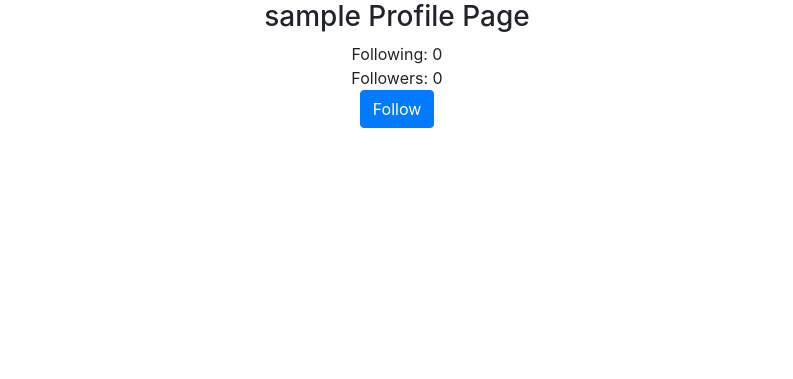
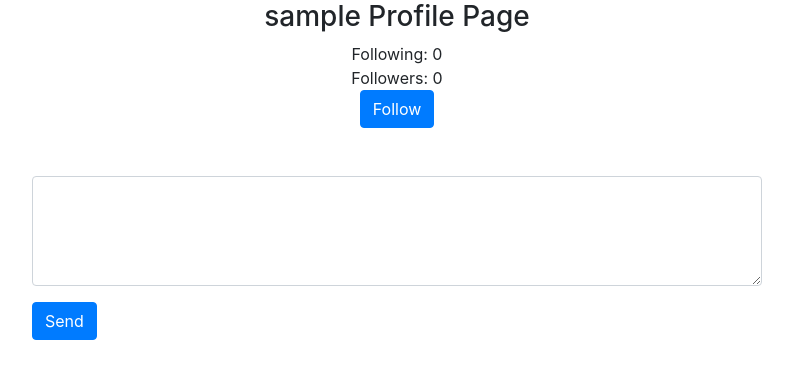
Before and after one commit to dhita-irma/cs50w-network, a Django app: template network/templates/network/profile.html in a window 1280 px wide. Shown: the part 56-435 px from the top of the page, without its empty margins (243-1036 px from the left). Run offline with Django 3.2, Linux system fonts and the light colour scheme; the template is opened without the code that fills it: values that come from a table or form of the project are taken from there, others are empty; the visitor is signed in with stand-in values (Sample User, id 1); data comes from the database, SQL or seed files in the repository; some libraries are stand-ins or nearby versions.

Commit message:
Show create post form in logged in user's profile

```diff
--- a/network/templates/network/profile.html
+++ b/network/templates/network/profile.html
@@ -21,4 +21,23 @@
         </div>
     </div>
 
+    {% if user == profile %}
+    <!-- Create Post -->
+    <div id="create-post" class="row">
+        <div class="col-8 offset-2 mb-4">
+            <form id="post-form">
+                <div class="form-group">
+                    <label></label>
+                    <textarea id="post-content" class="form-control" rows="4"></textarea>
+                </div>
+                <div class="form-group">
+                    <button id="create-post-btn" type="submit" class="btn btn-primary" onclick="createPost(this)">
+                        Send
+                    </button>
+                </div>
+            </form>
+        </div>
+    </div>
+    {% endif %}
+
 {% endblock %}
```
